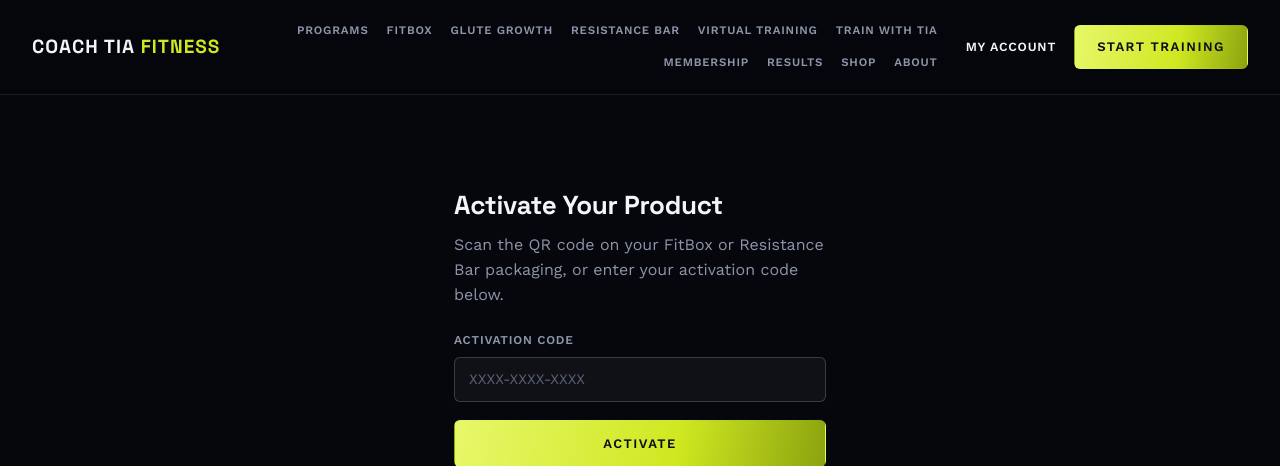
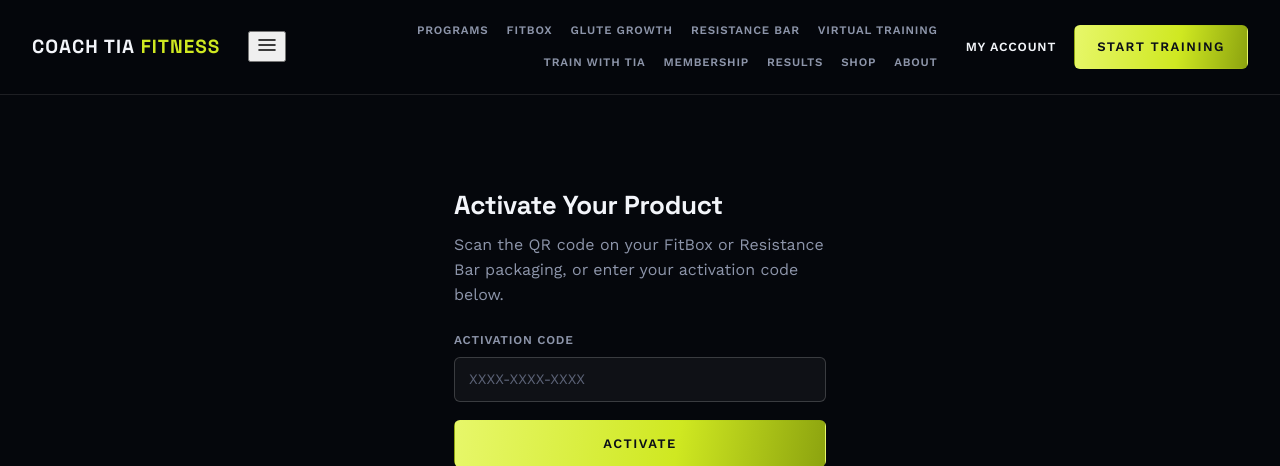
Before and after one commit to datflyerguy/coach-tia-fitness, a Flask app: page /app/activate in a window 1280 px wide. Shown: the top 466 px of the page. Run offline with Flask 3, Linux system fonts and the light colour scheme; the visitor is signed in with stand-in values (Sample User, id 1); data comes from the database, SQL or seed files in the repository.

Commit message:
Update base.html

```diff
--- a/app/templates/shared/base.html
+++ b/app/templates/shared/base.html
@@ -20,7 +20,13 @@
   {% block nav %}
   <nav class="nav">
     <a class="nav-logo" href="{{ url_for('public.home') }}">COACH TIA <span>FITNESS</span></a>
-    <div class="nav-links">
+    <button type="button" class="nav-toggle" id="nav-toggle" aria-label="Toggle menu" aria-expanded="false" aria-controls="nav-links">
+      <svg width="22" height="22" viewBox="0 0 22 22" fill="none" xmlns="http://www.w3.org/2000/svg">
+        <path class="nav-toggle-open" d="M3 6h16M3 11h16M3 16h16" stroke="currentColor" stroke-width="1.6" stroke-linecap="round"/>
+        <path class="nav-toggle-close" d="M5 5l12 12M17 5L5 17" stroke="currentColor" stroke-width="1.6" stroke-linecap="round" style="display:none;"/>
+      </svg>
+    </button>
+    <div class="nav-links" id="nav-links">
       <a href="{{ url_for('public.programs') }}">Programs</a>
       <a href="{{ url_for('public.program_detail', slug='fitbox') }}">FitBox</a>
       <a href="{{ url_for('public.program_detail', slug='glute-growth') }}">Glute Growth</a>
```
